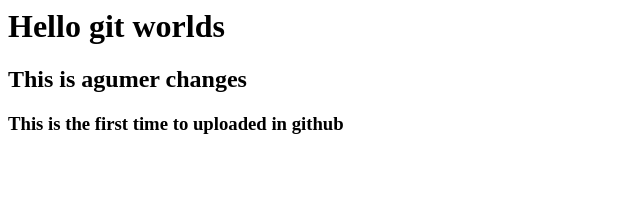
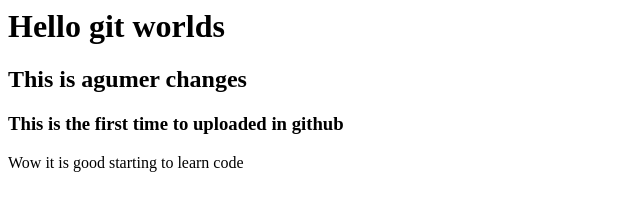
Before and after one commit to wediye/git, a plain HTML site: page index.html in a window 1280 px wide. Shown: the whole page, without its empty margins (0-640 px from the left). Drawn offline with Linux system fonts and the light colour scheme.

Commit message:
THe first edition for abel

```diff
--- a/index.html
+++ b/index.html
@@ -7,3 +7,4 @@
 <h3>
     This is the first time to uploaded in github
 </h3>
+<P> Wow it is good starting to learn code</P>
```
